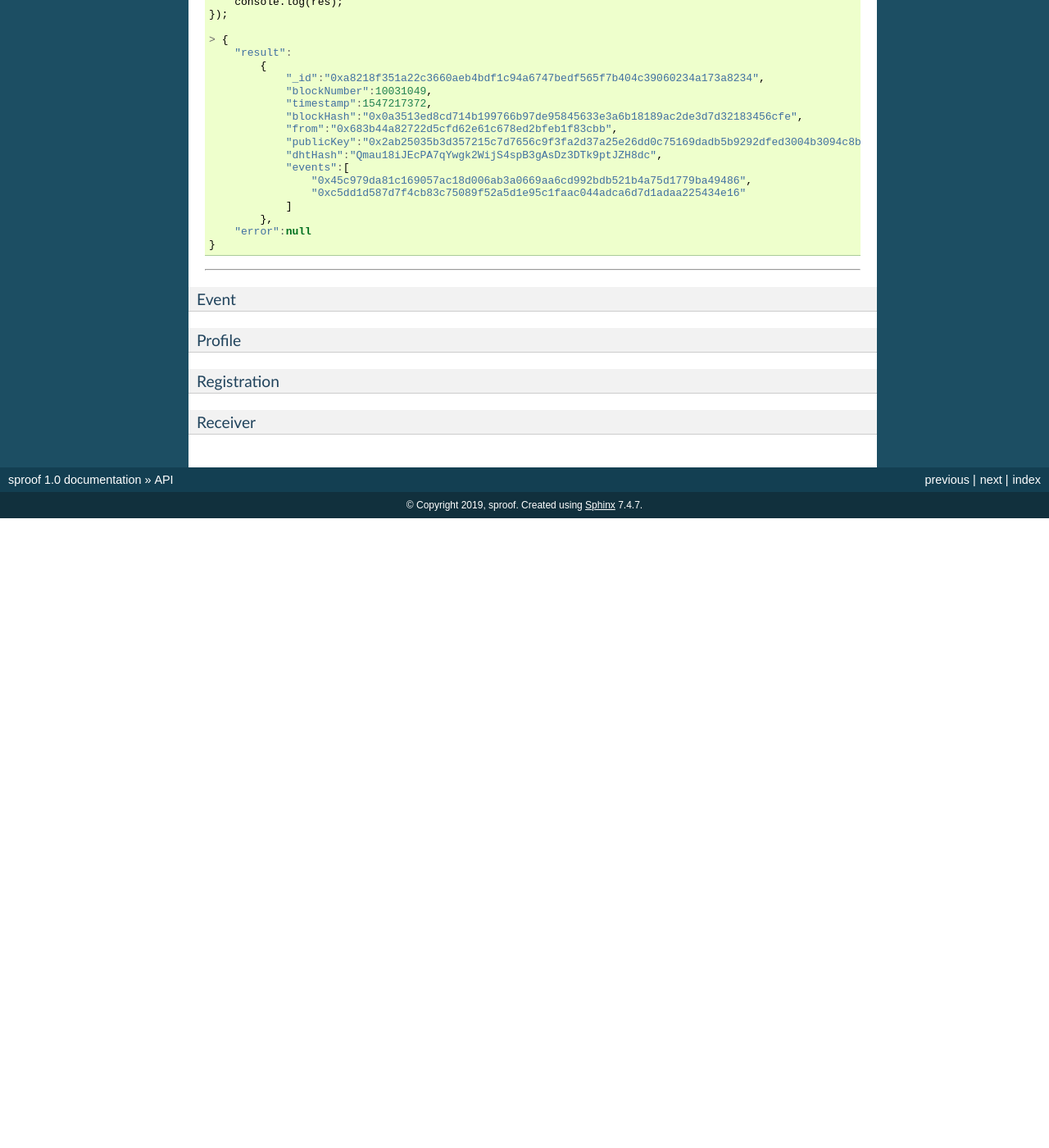
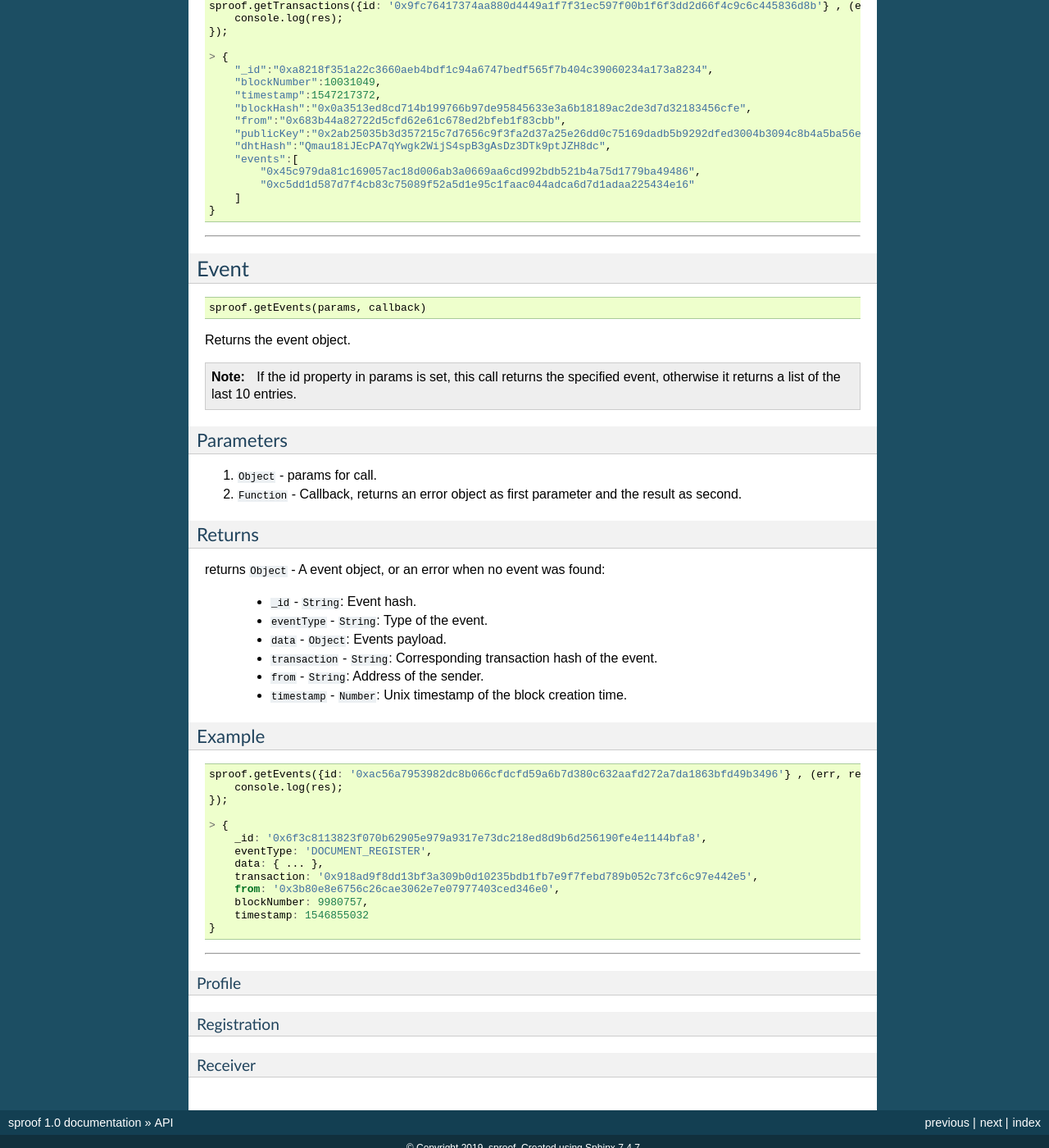
Before and after one commit to sproof/docs, a Sphinx documentation site: the page built from docs/api.rst, in a window 1280 px wide and 1400 px high, scrolled down 770 px. Shown: the whole window at 82% size. Built offline with Sphinx 7.4.7, drawn with Linux system fonts in a browser that asks for light colours; before the commit the page ends 1402 px from its top, so only the background shows below that; some of the changed text lies outside the part shown.

Commit message:
add events

```diff
--- a/docs/api.rst
+++ b/docs/api.rst
@@ -10,9 +10,9 @@ Transaction
 
     sproof.getTransactions(params, callback)
 
-Returns the transaction object of a transaction.
+Returns the transaction object.
 
-.. note:: If the id property in params is set, this call returns the specified transaction.
+.. note:: If the id property in params is set, this call returns the specified transaction, otherwise it returns a list of the last 10 entries.
 
 
 ----------
@@ -28,7 +28,7 @@ Returns
 -------
 
 
-returns ``Object`` - A transaction object, or ``null`` when no transaction was found:
+returns ``Object`` - A transaction object, or an error  when no transaction was found:
 
   - ``_id`` - ``String``: Transaction hash.
   - ``blockNumber`` - ``Number``: Blocknumber of the block.
@@ -50,27 +50,77 @@ Example
     });
 
     > {
-        "result":
-            {
-                "_id":"0xa8218f351a22c3660aeb4bdf1c94a6747bedf565f7b404c39060234a173a8234",
-                "blockNumber":10031049,
-                "timestamp":1547217372,
-                "blockHash":"0x0a3513ed8cd714b199766b97de95845633e3a6b18189ac2de3d7d32183456cfe",
-                "from":"0x683b44a82722d5cfd62e61c678ed2bfeb1f83cbb",
-                "publicKey":"0x2ab25035b3d357215c7d7656c9f3fa2d37a25e26dd0c75169dadb5b9292dfed3004b3094c8b4a5ba56e4550d77fabc1cc6d678b38e2ab33dfae96daaae3d0c8e",
-                "dhtHash":"Qmau18iJEcPA7qYwgk2WijS4spB3gAsDz3DTk9ptJZH8dc",
-                "events":[
-                    "0x45c979da81c169057ac18d006ab3a0669aa6cd992bdb521b4a75d1779ba49486",
-                    "0xc5dd1d587d7f4cb83c75089f52a5d1e95c1faac044adca6d7d1adaa225434e16"
-                ]
-            },
-        "error":null
+        "_id":"0xa8218f351a22c3660aeb4bdf1c94a6747bedf565f7b404c39060234a173a8234",
+        "blockNumber":10031049,
+        "timestamp":1547217372,
+        "blockHash":"0x0a3513ed8cd714b199766b97de95845633e3a6b18189ac2de3d7d32183456cfe",
+        "from":"0x683b44a82722d5cfd62e61c678ed2bfeb1f83cbb",
+        "publicKey":"0x2ab25035b3d357215c7d7656c9f3fa2d37a25e26dd0c75169dadb5b9292dfed3004b3094c8b4a5ba56e4550d77fabc1cc6d678b38e2ab33dfae96daaae3d0c8e",
+        "dhtHash":"Qmau18iJEcPA7qYwgk2WijS4spB3gAsDz3DTk9ptJZH8dc",
+        "events":[
+            "0x45c979da81c169057ac18d006ab3a0669aa6cd992bdb521b4a75d1779ba49486",
+            "0xc5dd1d587d7f4cb83c75089f52a5d1e95c1faac044adca6d7d1adaa225434e16"
+        ]
     }
 
 ------------------------------------------------------------------------------
 
 Event
---------
+=====================
+
+
+.. code-block:: javascript
+
+    sproof.getEvents(params, callback)
+
+Returns the event object.
+
+.. note:: If the id property in params is set, this call returns the specified event, otherwise it returns a list of the last 10 entries.
+
+
+----------
+Parameters
+----------
+
+1. ``Object`` - params for call.
+2. ``Function`` - Callback, returns an error object as first parameter and the result as second.
+
+
+-------
+Returns
+-------
+
+
+returns ``Object`` - A event object, or an error  when no event was found:
+
+  - ``_id`` - ``String``: Event hash.
+  - ``eventType`` - ``String``: Type of the event.
+  - ``data`` - ``Object``: Events payload.
+  - ``transaction`` - ``String``: Corresponding transaction hash of the event.
+  - ``from`` - ``String``: Address of the sender.
+  - ``timestamp`` - ``Number``: Unix timestamp of the block creation time.
+
+-------
+Example
+-------
+
+.. code-block:: javascript
+
+    sproof.getEvents({id: '0xac56a7953982dc8b066cfdcfd59a6b7d380c632aafd272a7da1863bfd49b3496'} , (err, res) => {
+        console.log(res);
+    });
+
+    > {
+        _id: '0x6f3c8113823f070b62905e979a9317e73dc218ed8d9b6d256190fe4e1144bfa8',
+        eventType: 'DOCUMENT_REGISTER',
+        data: { ... },
+        transaction: '0x918ad9f8dd13bf3a309b0d10235bdb1fb7e9f7febd789b052c73fc6c97e442e5',
+        from: '0x3b80e8e6756c26cae3062e7e07977403ced346e0',
+        blockNumber: 9980757,
+        timestamp: 1546855032
+    }
+
+------------------------------------------------------------------------------
 
 Profile
 --------
```
